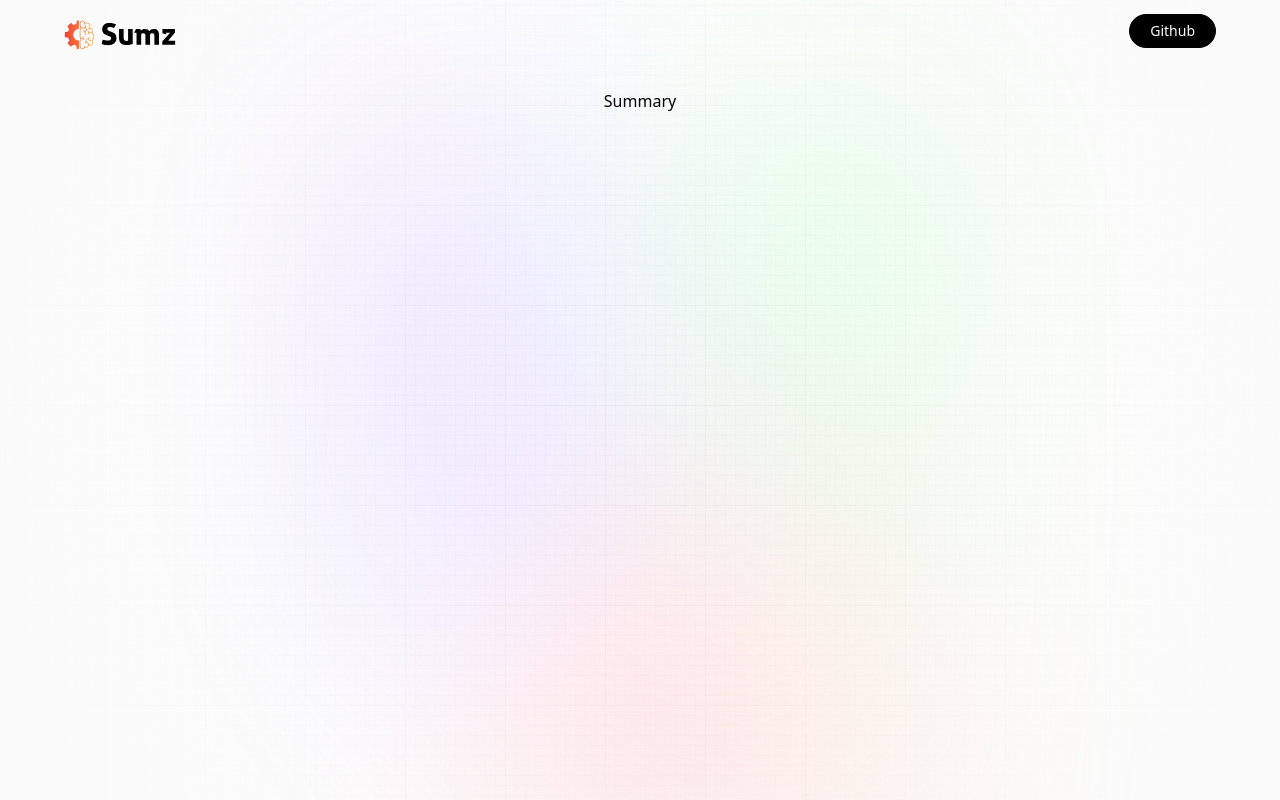
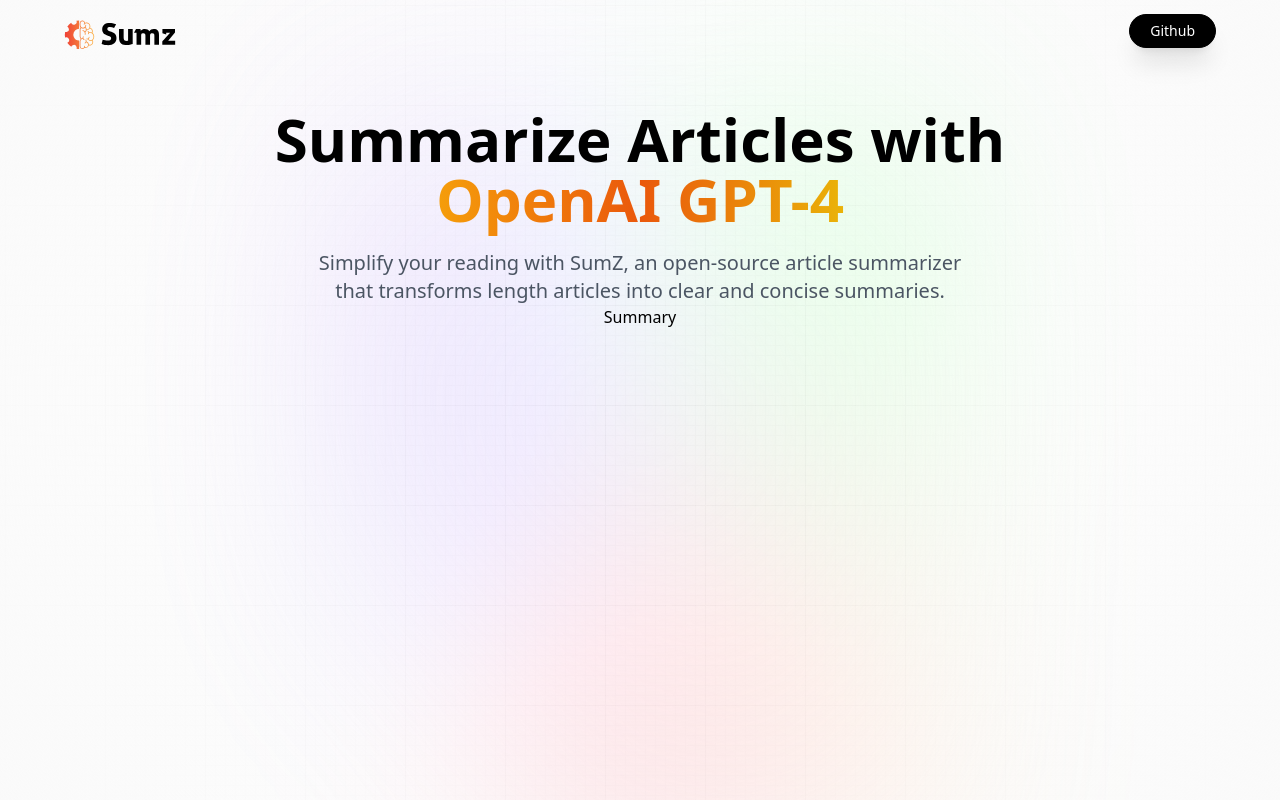
Before and after one commit to rirefat/sumZ-summarizer, a React (Vite) app: page / in a window 1280 px wide. Built offline with nearby package versions, Linux system fonts and the light colour scheme; a web font is replaced by a local one.

Commit message:
done hero section

```diff
--- a/src/components/HeroSection/HeroSection.jsx
+++ b/src/components/HeroSection/HeroSection.jsx
@@ -13,9 +13,20 @@
                 <button
                     type='button'
                     onClick={() => window.open('https://github.com/rirefat')}
-                    className='black_btn'
+                    className='black_btn shadow-xl'
                 >Github</button>
             </nav>
+
+            <h1 className='head_text'>
+                Summarize Articles with
+                <br className='max-md:hidden' />
+                <span className="orange_gradient">
+                    OpenAI GPT-4
+                </span>
+            </h1>
+            <h2 className='desc'>
+                Simplify your reading with SumZ, an open-source article summarizer that transforms length articles into clear and concise summaries.
+            </h2>
         </header>
     );
 };
```
